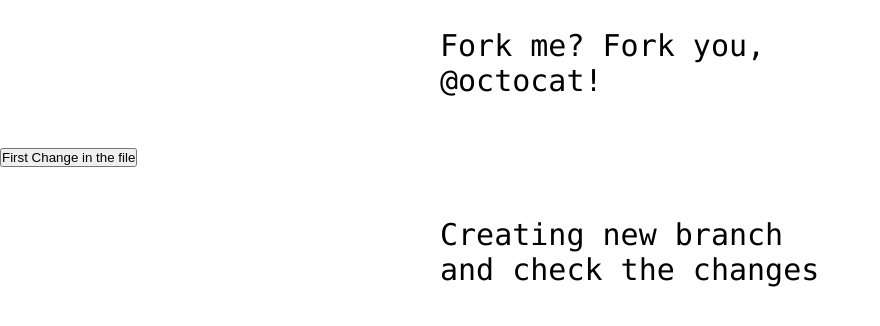
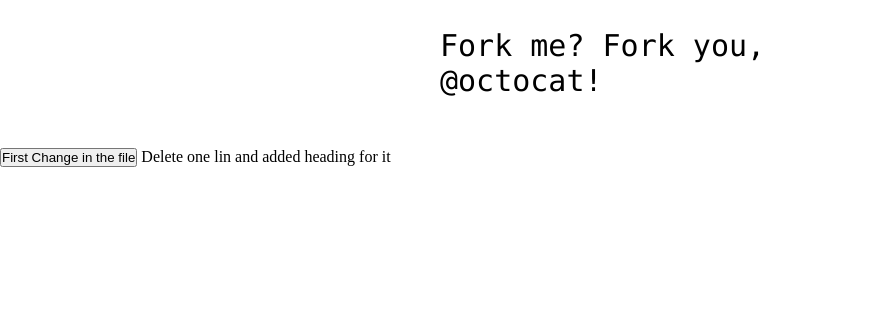
Before and after one commit to hamzamunir0/Spoon-Knife-main-copy, a plain HTML site: page index.html in a window 1280 px wide. Shown: the part 72-398 px from the top of the page, without its empty margins (0-880 px from the left). Drawn offline with Linux system fonts and the light colour scheme.

Commit message:
"Removed a paragraph " "Add a new heading"

```diff
--- a/index.html
+++ b/index.html
@@ -20,7 +20,6 @@
   First Change in the file
 </button>
 
-<p>Creating new branch and check the changes</p>
-
+<h>Delete one lin and added heading for it</h>
 </body>
 </html>
```
